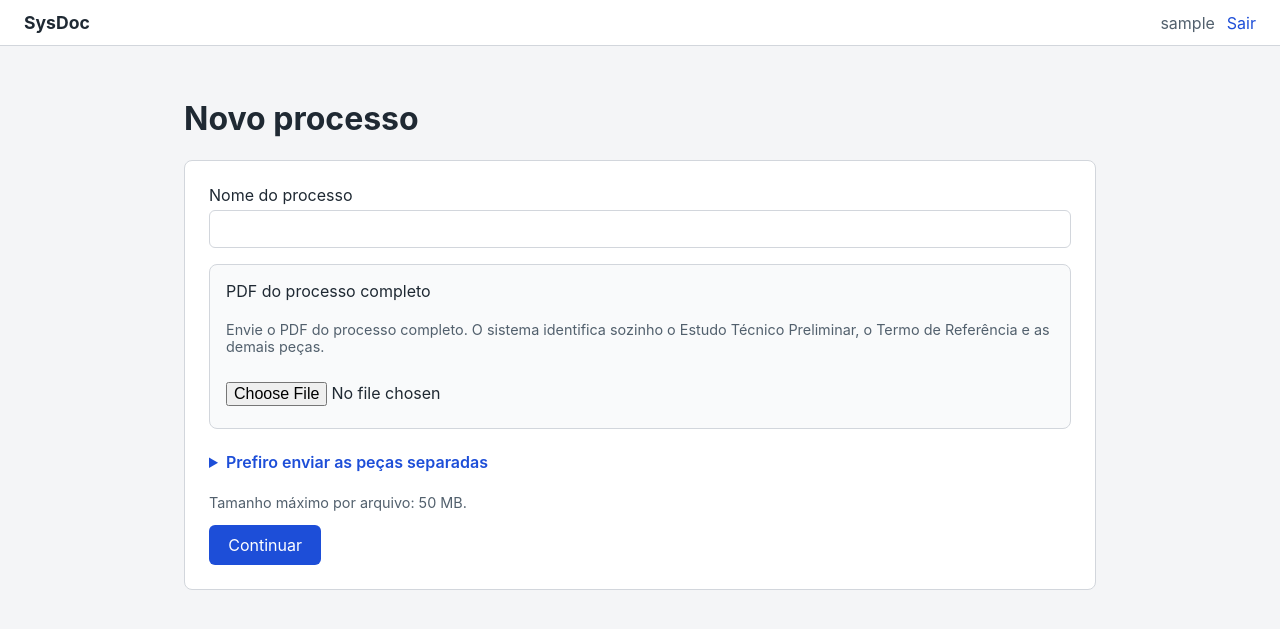
After one commit to ToNiauM/sysdoc, a Django app: page /processos/novo/ in a window 1280 px wide. The commit adds this page. Shown: the top 629 px of the page. Run offline with Django 4.2, Linux system fonts and the light colour scheme; the visitor is signed in with stand-in values (Sample User, id 1).

Commit message:
feat(07-05): telas 1 e 2 — novo processo e tipo de contratação
- views.novo_processo: cria Processo+pasta em transaction.atomic(), grava PDF
  único ou peças separadas via uploads.gravar_em, remove pasta órfã em falha
  (D-17)
- views.verificacao: get_object_or_404 por slug+dono (autorização por
  objeto), grava tipo_verificacao no banco e no .sysdoc/config.yaml via
  servicos.definir_tipo_verificacao; TODO(07-06) para a rota de análise
- templates novo.html/verificacao.html em português de gente, sem jargão de
  máquina; PDF único aparece primeiro (D-10), peças separadas em bloco
  recolhível
- sysdoc.css ganha estilo para campos de arquivo, bloco recolhível e lista
  de erros

```diff
--- a/sysdoc_web/processos/urls.py
+++ b/sysdoc_web/processos/urls.py
@@ -6,4 +6,6 @@ app_name = "processos"
 
 urlpatterns = [
     path("", views.inicio, name="inicio"),
+    path("processos/novo/", views.novo_processo, name="novo"),
+    path("processos/<slug:slug>/verificacao/", views.verificacao, name="verificacao"),
 ]
--- a/sysdoc_web/processos/views.py
+++ b/sysdoc_web/processos/views.py
@@ -1,9 +1,91 @@
 # Convenção deste app: toda view é decorada com @login_required.
 # Não existe view pública além da tela de login (D-07).
+from __future__ import annotations
+
+import logging
+import shutil
+
+from django.conf import settings
+from django.contrib import messages
 from django.contrib.auth.decorators import login_required
-from django.shortcuts import render
+from django.db import transaction
+from django.shortcuts import get_object_or_404, redirect, render
+
+from . import servicos, uploads
+from .forms import NovoProcessoForm, VerificacaoForm
+from .models import Processo
+
+logger = logging.getLogger(__name__)
 
 
 @login_required
 def inicio(request):
-    return render(request, "processos/inicio.html", {})
+    processos = Processo.objects.filter(criado_por=request.user).prefetch_related("jobs")
+    return render(request, "processos/inicio.html", {"processos": processos})
+
+
+@login_required
+def novo_processo(request):
+    if request.method == "POST":
+        form = NovoProcessoForm(request.POST, request.FILES)
+        if form.is_valid():
+            slug = servicos.slug_disponivel(form.cleaned_data["nome"])
+            documento_unico = form.cleaned_data.get("documento_unico")
+            try:
+                with transaction.atomic():
+                    Processo.objects.create(
+                        nome=form.cleaned_data["nome"],
+                        slug=slug,
+                        criado_por=request.user,
+                    )
+                    servicos.criar_pasta_do_processo(slug)
+                    paths = servicos.caminhos(slug)
+                    arquivos = (
+                        [documento_unico]
+                        if documento_unico
+                        else request.FILES.getlist("pecas")
+                    )
+                    for arquivo in arquivos:
+                        uploads.gravar_em(paths.documentos, arquivo)
+            except Exception:
+                logger.exception("Falha ao salvar documentos do processo %s", slug)
+                shutil.rmtree(servicos.caminho_do_processo(slug), ignore_errors=True)
+                messages.error(
+                    request,
+                    "Não foi possível salvar os documentos deste processo. Tente novamente.",
+                )
+                return render(
+                    request,
+                    "processos/novo.html",
+                    {"form": form, "limite_upload_mb": settings.SYSDOC_WEB_MAX_UPLOAD_MB},
+                )
+            return redirect("processos:verificacao", slug=slug)
+    else:
+        form = NovoProcessoForm()
+    return render(
+        request,
+        "processos/novo.html",
+        {"form": form, "limite_upload_mb": settings.SYSDOC_WEB_MAX_UPLOAD_MB},
+    )
+
+
+@login_required
+def verificacao(request, slug):
+    if request.method == "POST":
+        processo = get_object_or_404(Processo, slug=slug, criado_por=request.user)
+        form = VerificacaoForm(request.POST)
+        if form.is_valid():
+            tipo = form.cleaned_data["tipo"]
+            processo.tipo_verificacao = tipo
+            processo.save(update_fields=["tipo_verificacao"])
+            servicos.definir_tipo_verificacao(slug, tipo)
+            # TODO(07-06): redirecionar para processos:analise quando a tela
+            # de progresso existir. Até lá, avisa e volta ao início.
+            messages.success(request, "Tipo de contratação registrado.")
+            return redirect("processos:inicio")
+    else:
+        processo = get_object_or_404(Processo, slug=slug, criado_por=request.user)
+        form = VerificacaoForm(initial={"tipo": processo.tipo_verificacao or "geral"})
+    return render(
+        request, "processos/verificacao.html", {"form": form, "processo": processo}
+    )
--- a/sysdoc_web/static/sysdoc.css
+++ b/sysdoc_web/static/sysdoc.css
@@ -131,3 +131,79 @@ body {
   background: var(--cor-erro-fundo);
   color: var(--cor-erro);
 }
+
+ul.erro {
+  list-style: none;
+  padding: 0.6rem 0.9rem;
+  margin: 0 0 1rem 0;
+  background: var(--cor-erro-fundo);
+  border-radius: 6px;
+}
+
+ul.erro li {
+  color: var(--cor-erro);
+}
+
+p.erro {
+  color: var(--cor-erro);
+  margin: 0.25rem 0 0.75rem 0;
+  font-size: 0.9rem;
+}
+
+.campo-upload-principal {
+  border: 1px solid var(--cor-borda);
+  border-radius: 8px;
+  padding: 1rem;
+  background: #f9fafb;
+}
+
+.campo input[type="file"] {
+  padding: 0.4rem 0;
+  border: none;
+}
+
+.bloco-alternativo {
+  margin: 1rem 0;
+}
+
+.bloco-alternativo summary {
+  cursor: pointer;
+  color: var(--cor-primaria);
+  font-weight: 600;
+  padding: 0.4rem 0;
+}
+
+.bloco-alternativo > .campo {
+  margin-top: 0.75rem;
+}
+
+.lista-processos {
+  list-style: none;
+  padding: 0;
+  margin: 0;
+}
+
+.lista-processos li {
+  padding: 0.6rem 0;
+  border-bottom: 1px solid var(--cor-borda);
+}
+
+.lista-processos li:last-child {
+  border-bottom: none;
+}
+
+.campo-radios {
+  border: none;
+  padding: 0;
+  margin: 0 0 1.25rem 0;
+  display: flex;
+  flex-direction: column;
+  gap: 0.5rem;
+}
+
+.opcao-radio {
+  display: flex;
+  align-items: center;
+  gap: 0.5rem;
+  font-weight: 400;
+}
--- /dev/null
+++ b/sysdoc_web/templates/processos/novo.html
@@ -0,0 +1,47 @@
+{% extends "base.html" %}
+
+{% block conteudo %}
+  <h1>Novo processo</h1>
+  <section class="cartao">
+    <form method="post" enctype="multipart/form-data" novalidate>
+      {% csrf_token %}
+
+      {% if form.non_field_errors %}
+        <ul class="erro">
+          {% for erro in form.non_field_errors %}
+            <li>{{ erro }}</li>
+          {% endfor %}
+        </ul>
+      {% endif %}
+
+      <div class="campo">
+        <label for="{{ form.nome.id_for_label }}">Nome do processo</label>
+        {{ form.nome }}
+        {% for erro in form.nome.errors %}<p class="erro">{{ erro }}</p>{% endfor %}
+      </div>
+
+      <div class="campo campo-upload-principal">
+        <label for="{{ form.documento_unico.id_for_label }}">PDF do processo completo</label>
+        <p class="observacao">
+          Envie o PDF do processo completo. O sistema identifica sozinho o
+          Estudo Técnico Preliminar, o Termo de Referência e as demais peças.
+        </p>
+        {{ form.documento_unico }}
+        {% for erro in form.documento_unico.errors %}<p class="erro">{{ erro }}</p>{% endfor %}
+      </div>
+
+      <details class="bloco-alternativo">
+        <summary>Prefiro enviar as peças separadas</summary>
+        <div class="campo">
+          <label for="{{ form.pecas.id_for_label }}">Peças separadas</label>
+          {{ form.pecas }}
+          {% for erro in form.pecas.errors %}<p class="erro">{{ erro }}</p>{% endfor %}
+        </div>
+      </details>
+
+      <p class="observacao">Tamanho máximo por arquivo: {{ limite_upload_mb }} MB.</p>
+
+      <button type="submit" class="botao botao-primario">Continuar</button>
+    </form>
+  </section>
+{% endblock %}
```
Also changed, not shown: sysdoc_web/templates/processos/inicio.html (+13 -1 lines), sysdoc_web/templates/processos/verificacao.html (added, +28 -0 lines).
